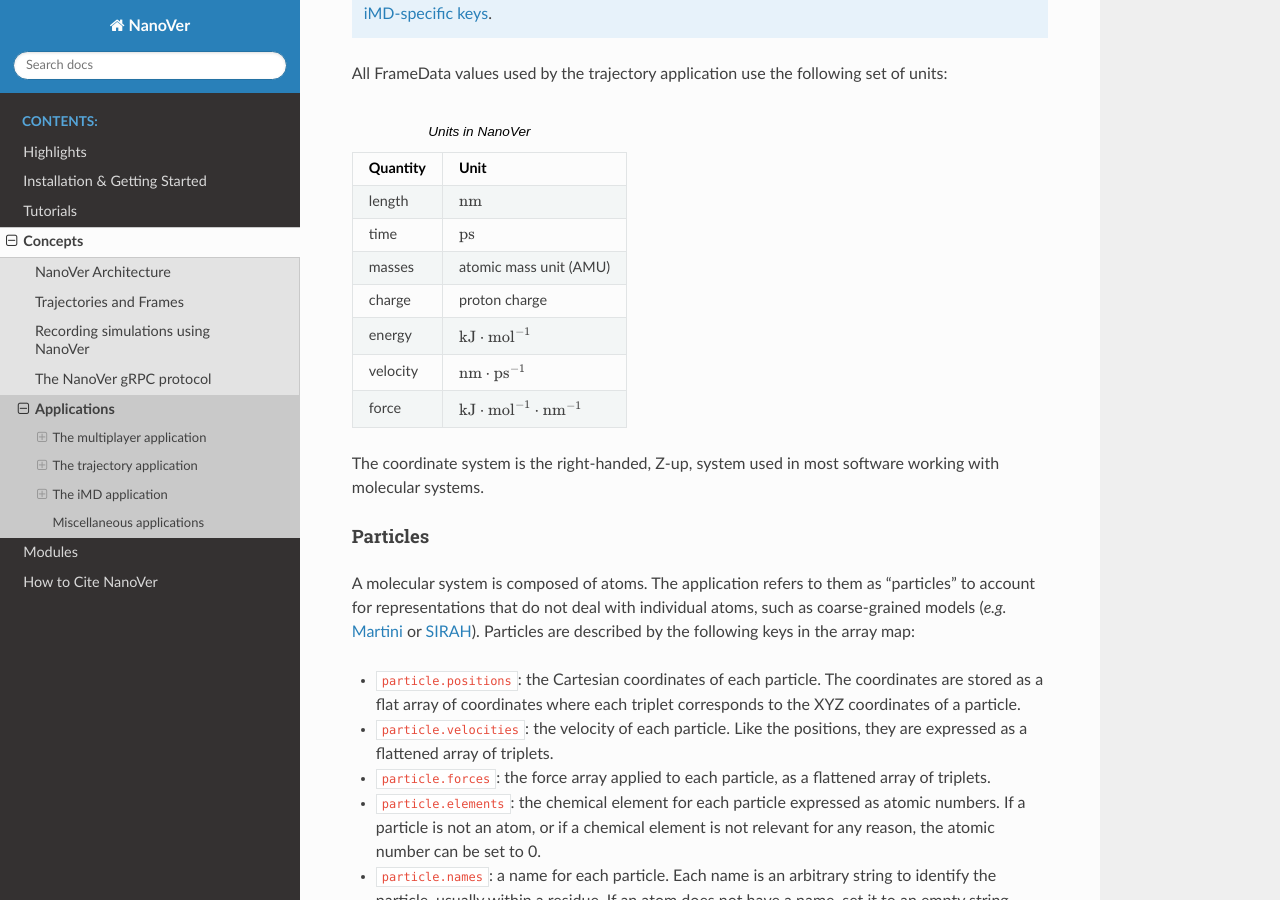
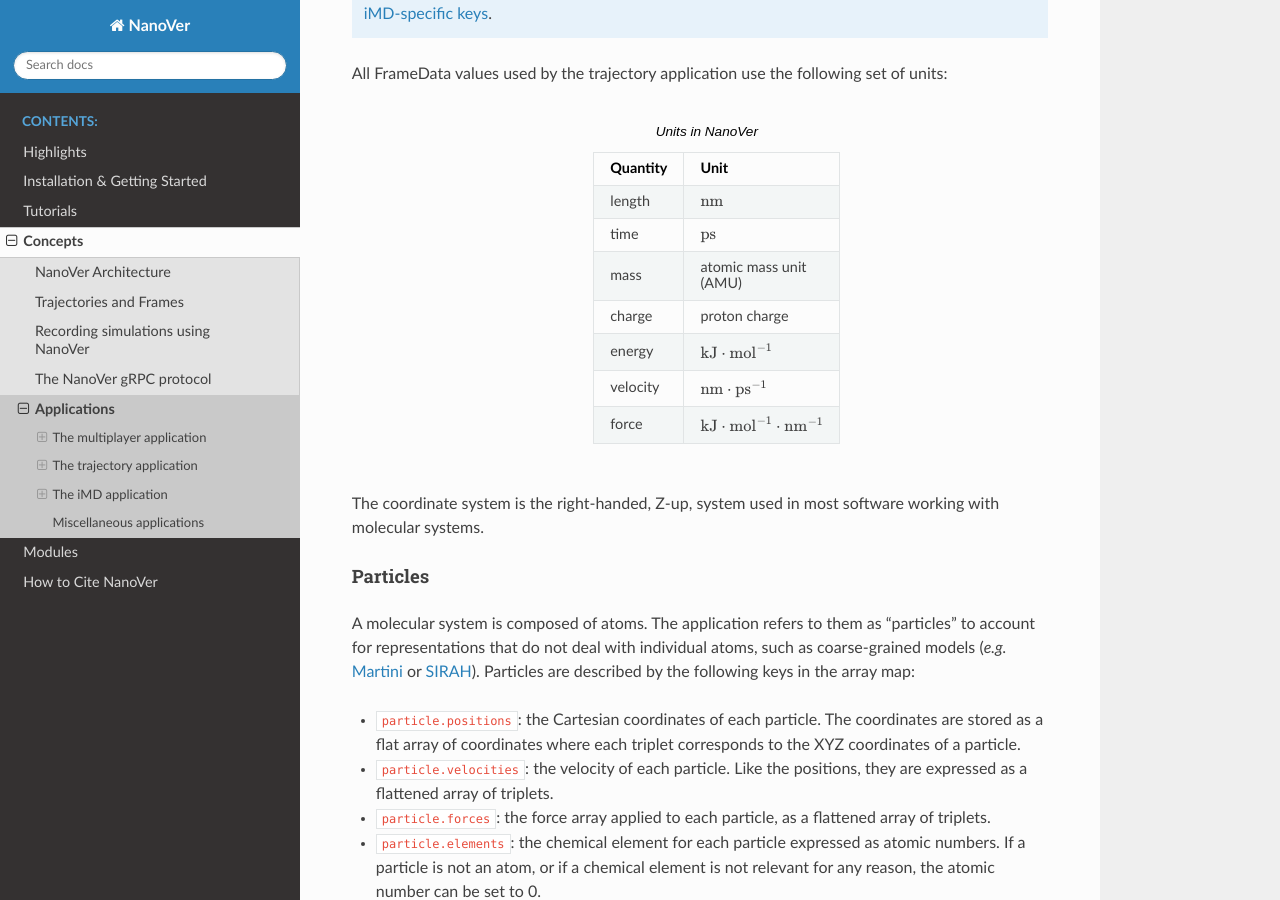
Before and after one commit to IRL2/nanover-docs, a Sphinx documentation site: the page built from source/concepts/applications.rst, in a window 1280 px wide and 900 px high, scrolled down 5321 px. Built offline with Sphinx 7.4.7 and the Read the Docs theme 3.1.0, drawn with Linux system fonts in a browser that asks for light colours; pages that are not in the unit, such as notebooks, are missing from menus; the version number could not be read and is left out.

Commit message:
Fix table formatting to center it on page

```diff
--- a/source/concepts/applications.rst
+++ b/source/concepts/applications.rst
@@ -302,26 +302,35 @@
 All FrameData values used by the trajectory application use the following set
 of units:
 
-.. list-table:: Units in NanoVer
-    :widths: 25 60
-    :header-rows: 1
+.. grid:: 3
+   :gutter: 3
 
-    * - Quantity
-      - Unit
-    * - length
-      - :math:`\text{nm}`
-    * - time
-      - :math:`\text{ps}`
-    * - masses
-      - atomic mass unit (AMU)
-    * - charge
-      - proton charge
-    * - energy
-      - :math:`\text{kJ}\cdot\text{mol}^{-1}`
-    * - velocity
-      - :math:`\text{nm}\cdot\text{ps}^{-1}`
-    * - force
-      - :math:`\text{kJ}\cdot\text{mol}^{-1}\cdot\text{nm}^{-1}`
+   .. grid-item::
+
+   .. grid-item::
+        .. list-table:: Units in NanoVer
+           :widths: auto
+           :header-rows: 1
+
+           * - Quantity
+             - Unit
+           * - length
+             - :math:`\text{nm}`
+           * - time
+             - :math:`\text{ps}`
+           * - mass
+             - atomic mass unit (AMU)
+           * - charge
+             - proton charge
+           * - energy
+             - :math:`\text{kJ}\cdot\text{mol}^{-1}`
+           * - velocity
+             - :math:`\text{nm}\cdot\text{ps}^{-1}`
+           * - force
+             - :math:`\text{kJ}\cdot\text{mol}^{-1}\cdot\text{nm}^{-1}`
+
+   .. grid-item::
+
 
 The coordinate system is the right-handed, Z-up, system used in most software
 working with molecular systems.
```
